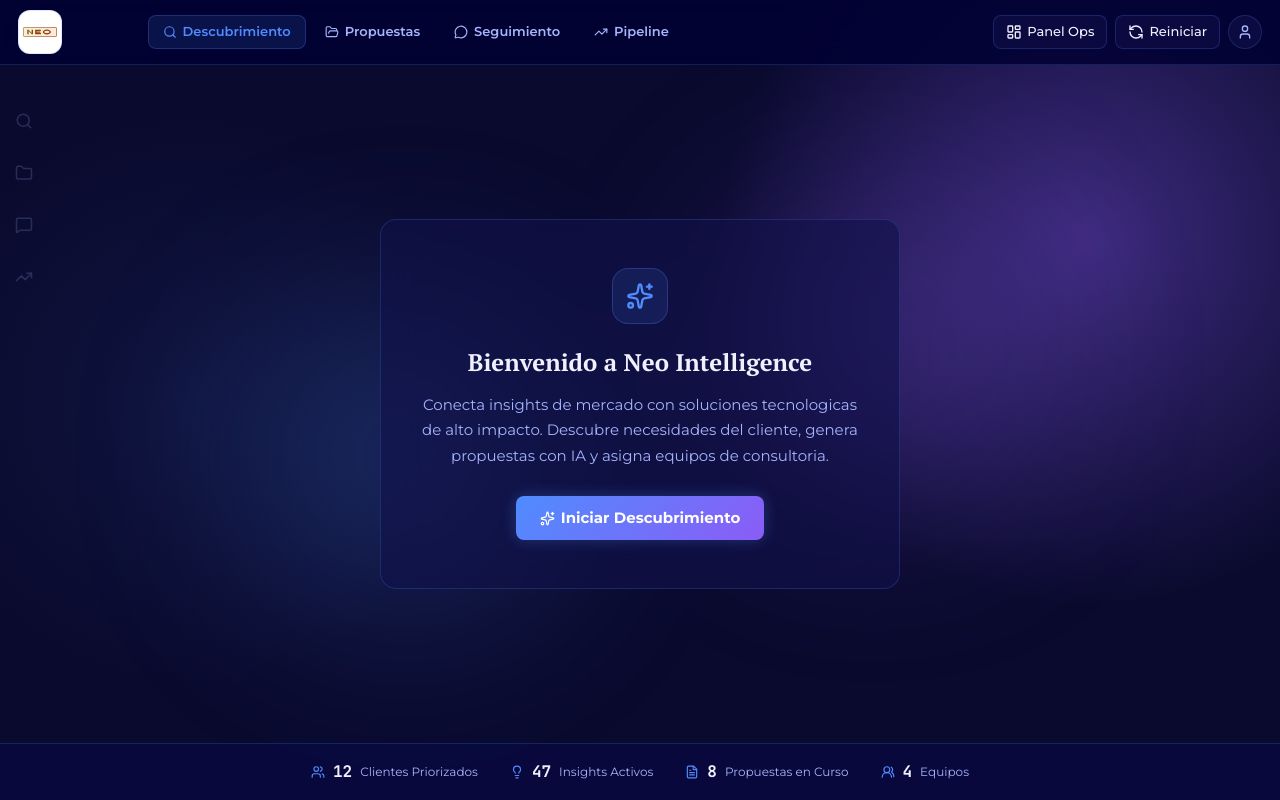
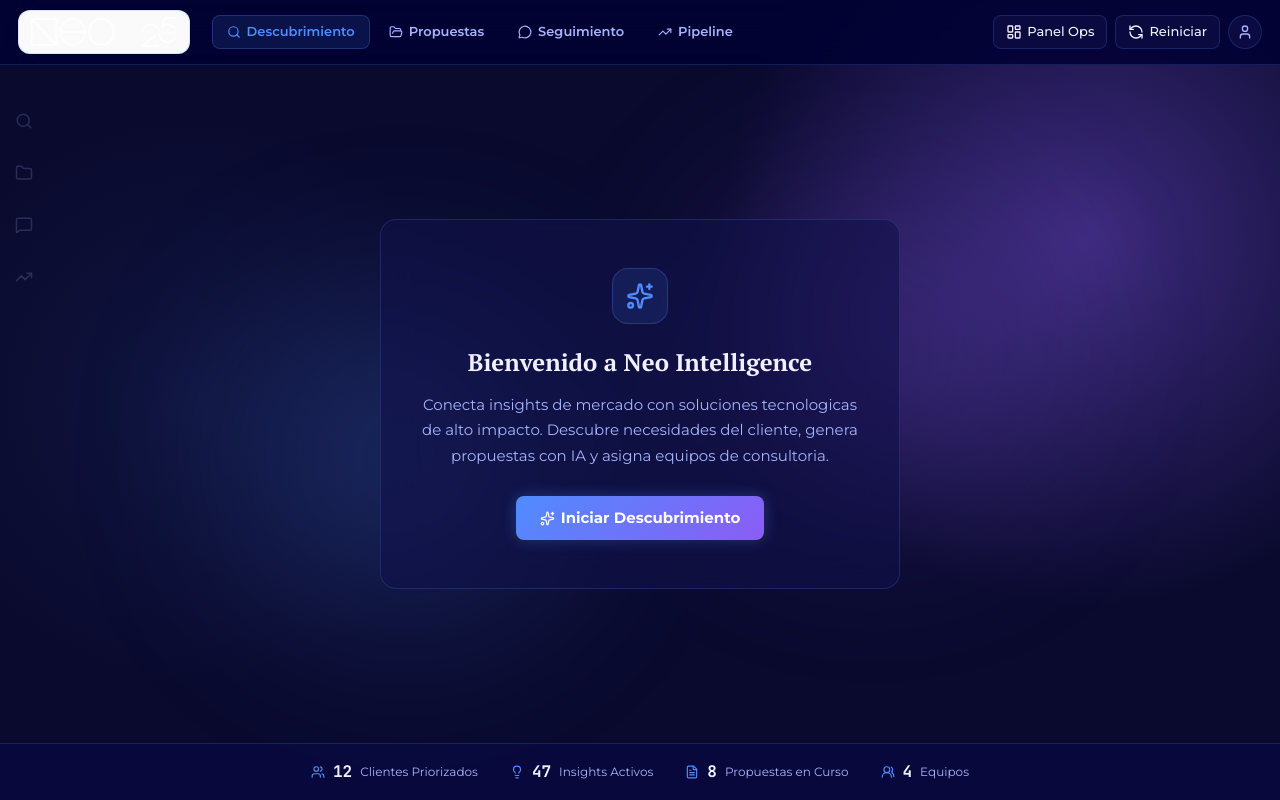
Before and after one commit to MiguelAAR10/neo-proposal-agent, a Next.js app in the folder frontend-web/: page / in a window 1280 px wide. Built offline with nearby package versions, Linux system fonts and the light colour scheme; no server answers.

Commit message:
feat(ui): [2026-03-07 22:16 -0500] set fixed consultora logo in header with fallback

```diff
--- a/frontend-web/src/app/globals.css
+++ b/frontend-web/src/app/globals.css
@@ -1593,10 +1593,25 @@ h1, h2, h3, h4, h5, h6 {
   flex-shrink: 0;
 }
 
+.neo-header-company-logo--brand {
+  width: 172px;
+  background: rgba(255, 255, 255, 0.98);
+}
+
+.neo-header-company-logo--fallback {
+  width: 44px;
+}
+
 .neo-header-company-logo__img {
   width: 80%;
   height: 80%;
   object-fit: contain;
+}
+
+.neo-header-company-logo__img--brand {
+  width: 92%;
+  height: auto;
+  max-height: 70%;
 }
 
 .neo-header-company-logo__img--neo {
--- a/frontend-web/src/app/page.tsx
+++ b/frontend-web/src/app/page.tsx
@@ -79,7 +79,7 @@ export default function HomePage() {
       <header className="neo-main-header">
         {/* Left: Logo */}
         <div className="neo-main-header__left">
-          <HeaderCompanyLogo selectedClient={selectedClient} />
+          <HeaderCompanyLogo />
         </div>
 
         {/* Center: Client tag + Tabs */}
--- a/frontend-web/src/components/layout/HeaderCompanyLogo.tsx
+++ b/frontend-web/src/components/layout/HeaderCompanyLogo.tsx
@@ -1,73 +1,39 @@
 'use client'
 
-import { useMemo, useState } from 'react'
+import { useState } from 'react'
 import Image from 'next/image'
-import type { Client } from '@/stores/appStore'
 
-interface HeaderCompanyLogoProps {
-  selectedClient: Client | null
-}
+const CONSULTORA_LOGO_SRC = '/logos/brand/consultora-primary.png'
 
-function slugifyCompany(value: string): string {
-  return value.trim().toLowerCase().normalize('NFD').replace(/[\u0300-\u036f]/g, '').replace(/\s+/g, '-')
-}
+export function HeaderCompanyLogo() {
+  const [brandLogoFailed, setBrandLogoFailed] = useState(false)
 
-function getInitials(value: string): string {
-  return value
-    .split(/\s+/)
-    .map((part) => part[0] ?? '')
-    .join('')
-    .slice(0, 2)
-    .toUpperCase()
-}
-
-export function HeaderCompanyLogo({ selectedClient }: HeaderCompanyLogoProps) {
-  const [failedLogos, setFailedLogos] = useState<Record<string, true>>({})
-
-  const companyLogoSrc = useMemo(() => {
-    if (!selectedClient?.name) return null
-    return `/logos/companies/${slugifyCompany(selectedClient.name)}.png`
-  }, [selectedClient])
-
-  const logoError = companyLogoSrc ? Boolean(failedLogos[companyLogoSrc]) : false
-
-  if (selectedClient && logoError) {
-    return (
-      <div className="neo-header-company-logo" aria-label={selectedClient.display_name}>
-        <span className="neo-header-company-logo__fallback">
-          {getInitials(selectedClient.display_name || selectedClient.name)}
-        </span>
-      </div>
-    )
-  }
-
-  if (selectedClient && companyLogoSrc) {
-    return (
-      <div className="neo-header-company-logo">
+  return (
+    brandLogoFailed ? (
+      <div className="neo-header-company-logo neo-header-company-logo--fallback">
         <Image
-          src={companyLogoSrc}
-          alt={`Logo ${selectedClient.display_name}`}
+          src="/logos/neo-primary.svg"
+          alt="Neo Intelligence"
           width={44}
           height={44}
-          className="neo-header-company-logo__img"
-          onError={() => setFailedLogos((prev) => ({ ...prev, [companyLogoSrc]: true }))}
+          className="neo-header-company-logo__img neo-header-company-logo__img--neo"
+          priority
+          unoptimized
+        />
+      </div>
+    ) : (
+      <div className="neo-header-company-logo neo-header-company-logo--brand">
+        <Image
+          src={CONSULTORA_LOGO_SRC}
+          alt="Logo consultora"
+          width={164}
+          height={44}
+          className="neo-header-company-logo__img neo-header-company-logo__img--brand"
+          onError={() => setBrandLogoFailed(true)}
+          priority
           unoptimized
         />
       </div>
     )
-  }
-
-  return (
-    <div className="neo-header-company-logo">
-      <Image
-        src="/logos/neo-primary.svg"
-        alt="Neo Intelligence"
-        width={44}
-        height={44}
-        className="neo-header-company-logo__img neo-header-company-logo__img--neo"
-        priority
-        unoptimized
-      />
-    </div>
   )
 }
```
Also changed, not shown: frontend-web/public/logos/brand/consultora-primary.png (added).
